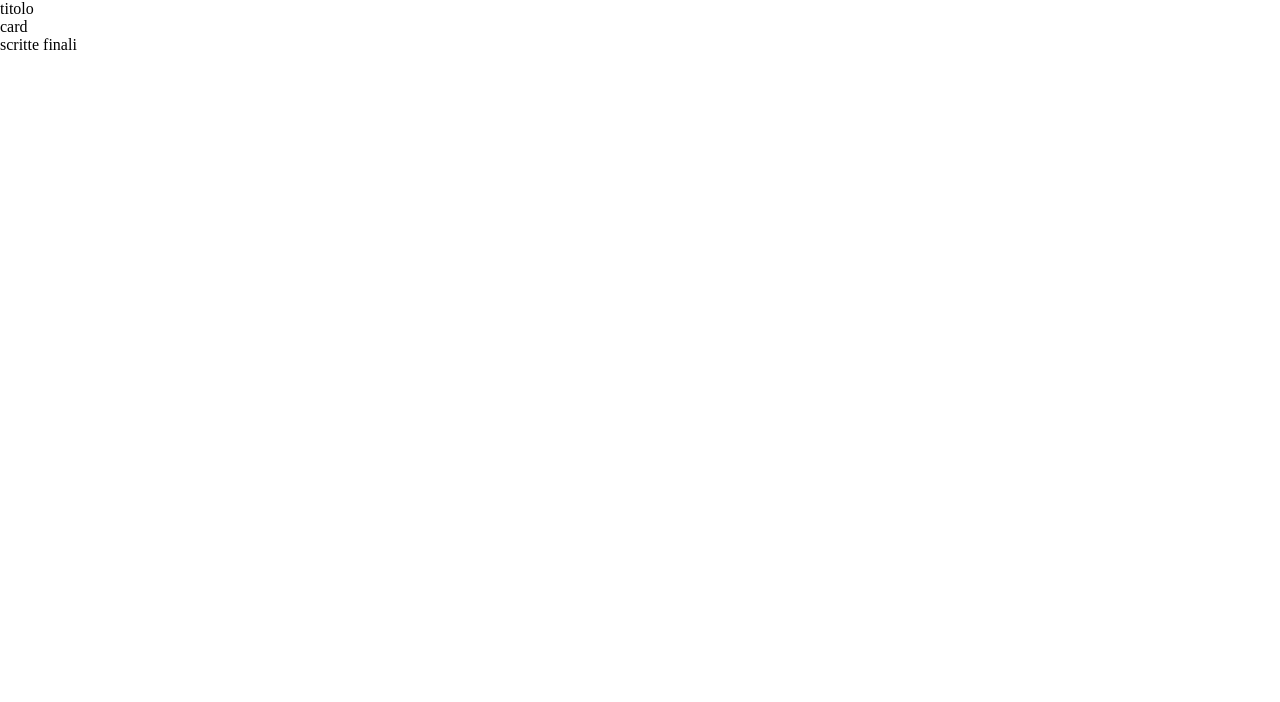
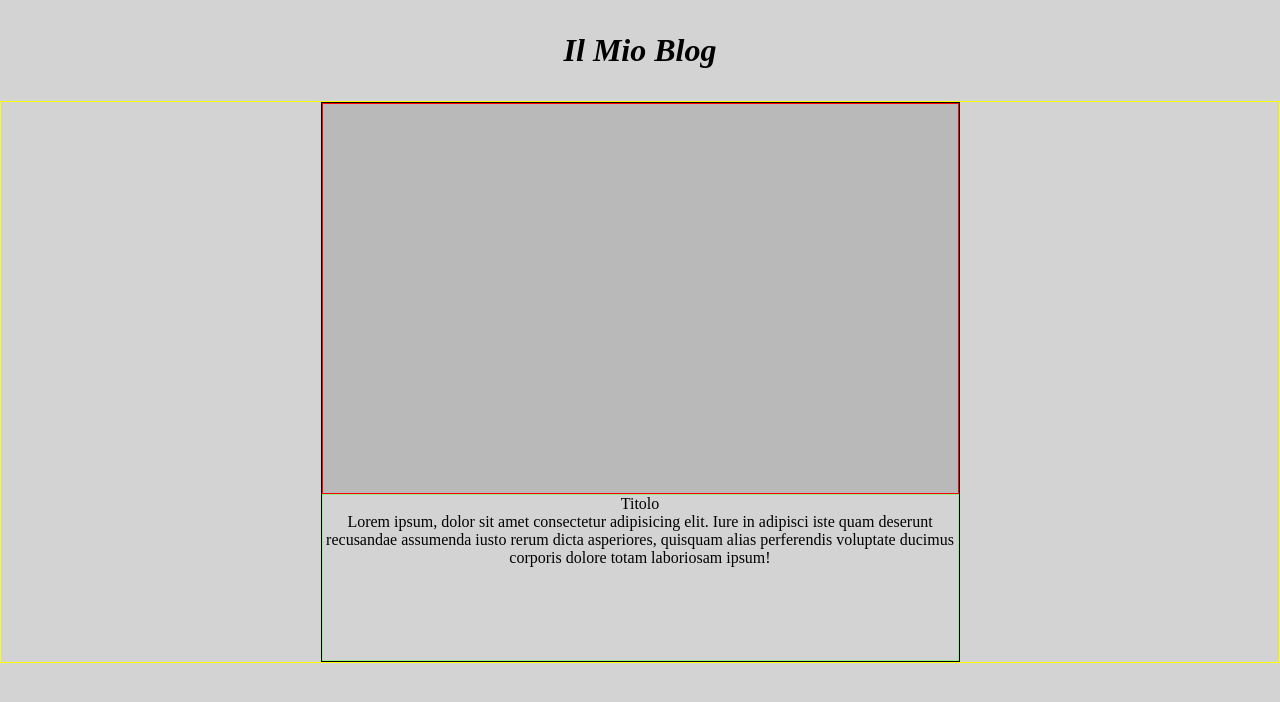
Before and after one commit to BartCatalano/react-components, a React (Vite) app: page / in a window 1280 px wide. Shown: the top 702 px of the page. Built offline with nearby package versions, Linux system fonts and the light colour scheme.

Commit message:
feat: header fatto. card(WIP)

```diff
--- a/src/App.jsx
+++ b/src/App.jsx
@@ -1,15 +1,12 @@
-
+import AppHeader from "./components/appHeader"
+import AppCard from "./components/appCard"
 
 function App() {
 
   return (
     <>
-      <header>titolo </header>
-      <main>
-        card
-
-      </main>
-      <footer> scritte finali</footer>
+ <AppHeader />
+ <AppCard />
     </>
   )
 }
--- /dev/null
+++ b/src/components/AppCard.module.css
@@ -0,0 +1,24 @@
+ .col {
+        width: 50%;
+        align-items: center;
+        justify-content: center;
+        border: 1px solid black;
+        height: 70vh;
+      }
+.raw{
+    display: flex;
+    justify-content: center;
+    border: 1px solid yellow;
+}
+.img{
+    height: 70%;
+    border: 1px solid red;
+    background-color: rgb(185, 185, 185);
+
+}
+
+.description{
+height: 30%;
+border: 1px solid lightgreen;
+text-align: center;
+}
--- /dev/null
+++ b/src/components/AppHeader.module.css
@@ -0,0 +1,9 @@
+.title {
+    font-size: 2rem;
+    text-align: center;
+    font-style: italic;
+  }
+
+  .header {
+    padding: 2rem;
+  }
--- a/src/components/appCard.jsx
+++ b/src/components/appCard.jsx
@@ -0,0 +1,19 @@
+import style from "./AppCard.module.css"
+
+function AppCard() {
+    return (
+        <div className={style.raw}>
+            <div className={style.col}>
+                <section className={style.img}>
+                    </section>
+                <section className={style.description}>
+                    <div>Titolo</div>
+                    <div>Lorem ipsum, dolor sit amet consectetur adipisicing elit. Iure in adipisci iste quam deserunt recusandae assumenda iusto rerum dicta asperiores, quisquam alias perferendis voluptate ducimus corporis dolore totam laboriosam ipsum!</div>
+                </section>
+            </div>
+        </div>
+
+    );
+}
+
+export default AppCard;
--- a/src/components/appHeader.jsx
+++ b/src/components/appHeader.jsx
@@ -0,0 +1,13 @@
+import style from "./AppHeader.module.css";
+
+function AppHeader() {
+    return (
+      <header className={style.header}>
+        <div className="container">
+          <h1 className={style.title}>Il Mio Blog</h1>
+        </div>
+      </header>
+    );
+  }
+
+  export default AppHeader;
--- a/src/index.css
+++ b/src/index.css
@@ -3,6 +3,7 @@
     margin: 0;
     padding: 0;
     box-sizing: border-box;
+    background-color: lightgray;
 }
 
 .container {
```
Also changed, not shown: src/components/AppFooter.module.css (added).
